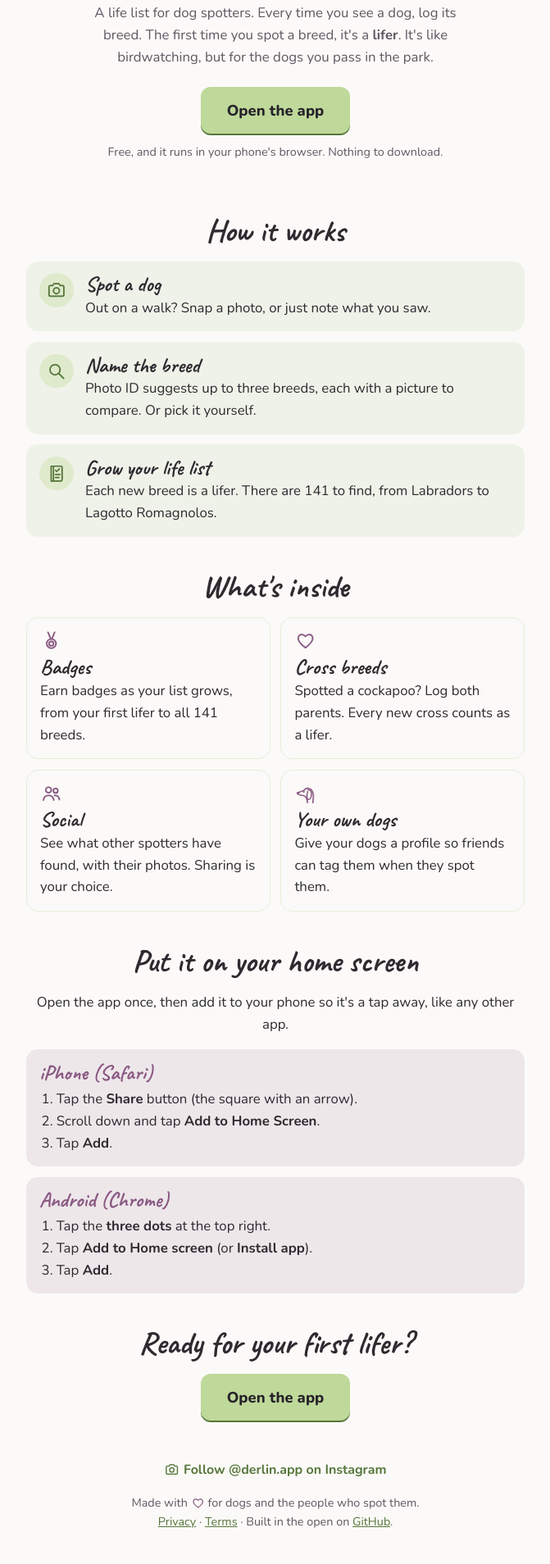
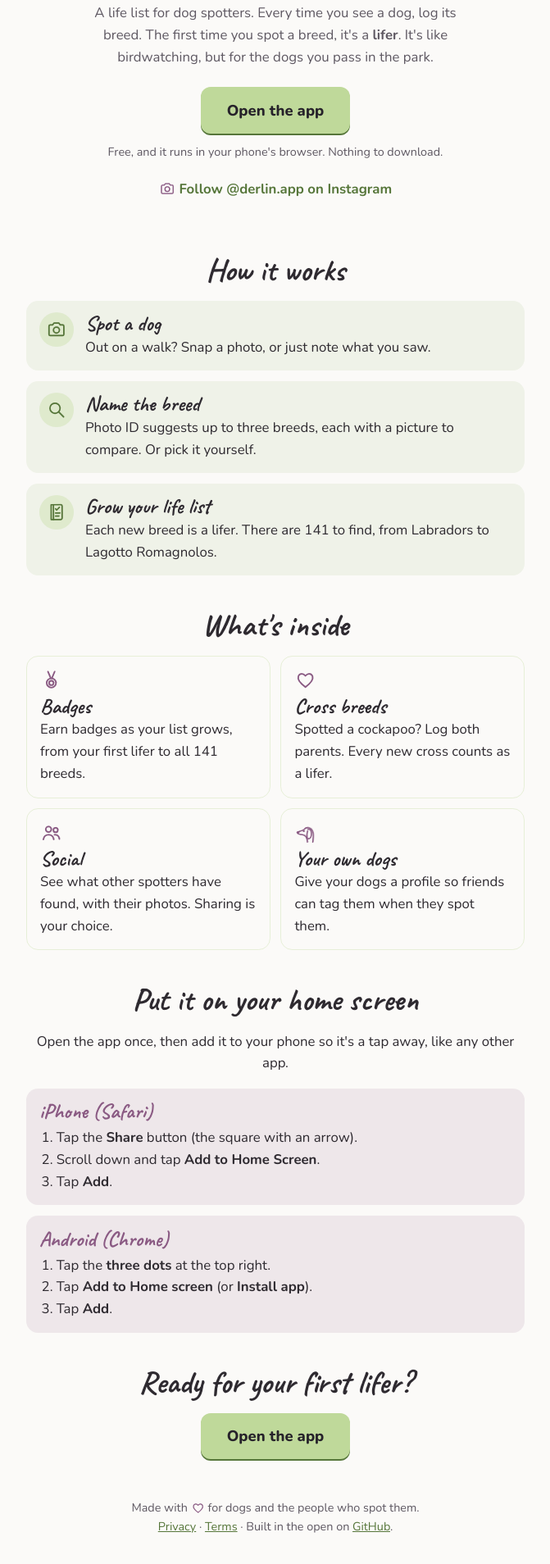
Before and after one commit to charlesingramsmith/project-cerberus, a plain HTML site: page site/index.html in a window 1280 px wide. Shown: the part 342-2250 px from the top of the page at 82% size, without its empty margins (304-975 px from the left). Drawn offline with nearby package versions, Linux system fonts and the light colour scheme.

Commit message:
Move the Instagram link up the landing page
"Follow @derlin.app on Instagram" now sits just under the Open the app
button, before "How it works", so visitors see it without scrolling to
the bottom. The privacy and terms pages keep their footer link.

Co-Authored-By: Claude Opus 5.5 <noreply@anthropic.com>
Claude-Session: https://claude.ai/code/session_0162ttkGCpPooKaZdURd4oVY

```diff
--- a/site/index.html
+++ b/site/index.html
@@ -66,6 +66,7 @@
       you pass in the park.</p>
     <a class="button" href="https://app.derlin.app">Open the app</a>
     <div class="small">Free, and it runs in your phone's browser. Nothing to download.</div>
+    <p class="follow"><a href="https://www.instagram.com/derlin.app/"><svg class="sketch" viewBox="0 0 24 24" aria-hidden="true" fill="none" stroke="currentColor" stroke-linecap="round" stroke-linejoin="round"><g stroke-width="1.6"><path d="M3.5 8.5 a1.5 1.5 0 0 1 1.5-1.5 h2.6 l1.5-2.1 h5.8 l1.5 2.1 h2.6 a1.5 1.5 0 0 1 1.5 1.5 v9.2 a1.5 1.5 0 0 1 -1.5 1.5 h-14 a1.5 1.5 0 0 1 -1.5-1.5 z"/><circle cx="12" cy="12.8" r="3.4"/></g><g stroke-width=".7" opacity=".5" transform="translate(.5 -.4) rotate(-1.5 12 12)"><path d="M3.5 8.5 a1.5 1.5 0 0 1 1.5-1.5 h2.6 l1.5-2.1 h5.8 l1.5 2.1 h2.6 a1.5 1.5 0 0 1 1.5 1.5 v9.2 a1.5 1.5 0 0 1 -1.5 1.5 h-14 a1.5 1.5 0 0 1 -1.5-1.5 z"/><circle cx="12" cy="12.8" r="3.4"/></g></svg> Follow @derlin.app on Instagram</a></p>
   </header>
 
   <section aria-labelledby="how">
@@ -118,7 +119,6 @@
   </section>
 
   <footer>
-    <p class="follow"><a href="https://www.instagram.com/derlin.app/"><svg class="sketch" viewBox="0 0 24 24" aria-hidden="true" fill="none" stroke="currentColor" stroke-linecap="round" stroke-linejoin="round"><g stroke-width="1.6"><path d="M3.5 8.5 a1.5 1.5 0 0 1 1.5-1.5 h2.6 l1.5-2.1 h5.8 l1.5 2.1 h2.6 a1.5 1.5 0 0 1 1.5 1.5 v9.2 a1.5 1.5 0 0 1 -1.5 1.5 h-14 a1.5 1.5 0 0 1 -1.5-1.5 z"/><circle cx="12" cy="12.8" r="3.4"/></g><g stroke-width=".7" opacity=".5" transform="translate(.5 -.4) rotate(-1.5 12 12)"><path d="M3.5 8.5 a1.5 1.5 0 0 1 1.5-1.5 h2.6 l1.5-2.1 h5.8 l1.5 2.1 h2.6 a1.5 1.5 0 0 1 1.5 1.5 v9.2 a1.5 1.5 0 0 1 -1.5 1.5 h-14 a1.5 1.5 0 0 1 -1.5-1.5 z"/><circle cx="12" cy="12.8" r="3.4"/></g></svg> Follow @derlin.app on Instagram</a></p>
     <p>Made with <svg class="sketch" viewBox="0 0 24 24" aria-hidden="true" fill="none" stroke="currentColor" stroke-linecap="round" stroke-linejoin="round"><g stroke-width="1.6"><path d="M12 19.6 C5 14.6 3.4 11 4.4 8 c1-3 5-3.8 7.6-.5 c2.6-3.3 6.6-2.5 7.6.5 c1 3-.6 6.6-7.6 11.6 z"/></g><g stroke-width=".7" opacity=".5" transform="translate(.5 -.4) rotate(-1.5 12 12)"><path d="M12 19.6 C5 14.6 3.4 11 4.4 8 c1-3 5-3.8 7.6-.5 c2.6-3.3 6.6-2.5 7.6.5 c1 3-.6 6.6-7.6 11.6 z"/></g></svg> for dogs and the people who spot them.<br>
       <a href="privacy/">Privacy</a> · <a href="terms/">Terms</a> · Built in the open on <a href="https://github.com/charlesingramsmith/project-cerberus">GitHub</a>.</p>
   </footer>
--- a/site/style.css
+++ b/site/style.css
@@ -86,6 +86,6 @@ footer .sketch { color: var(--plum); }
 .legal h3 { font-size: 1.6rem; margin: 1.4rem 0 .2rem; }
 .legal p, .legal li { margin: .5rem 0; }
 .legal ul, .legal ol { padding-left: 1.3rem; }
-footer .follow { font-size: 1rem; font-weight: 700; }
-footer .follow a { text-decoration: none; }
-footer .follow .sketch { color: var(--pistachio-text); }
+.hero .follow { font-weight: 700; margin: 1.3rem auto 0; }
+.follow a { text-decoration: none; }
+.follow .sketch { color: var(--plum); }
```
Also changed, not shown: scripts/landing_page.html (+1 -1 lines).
